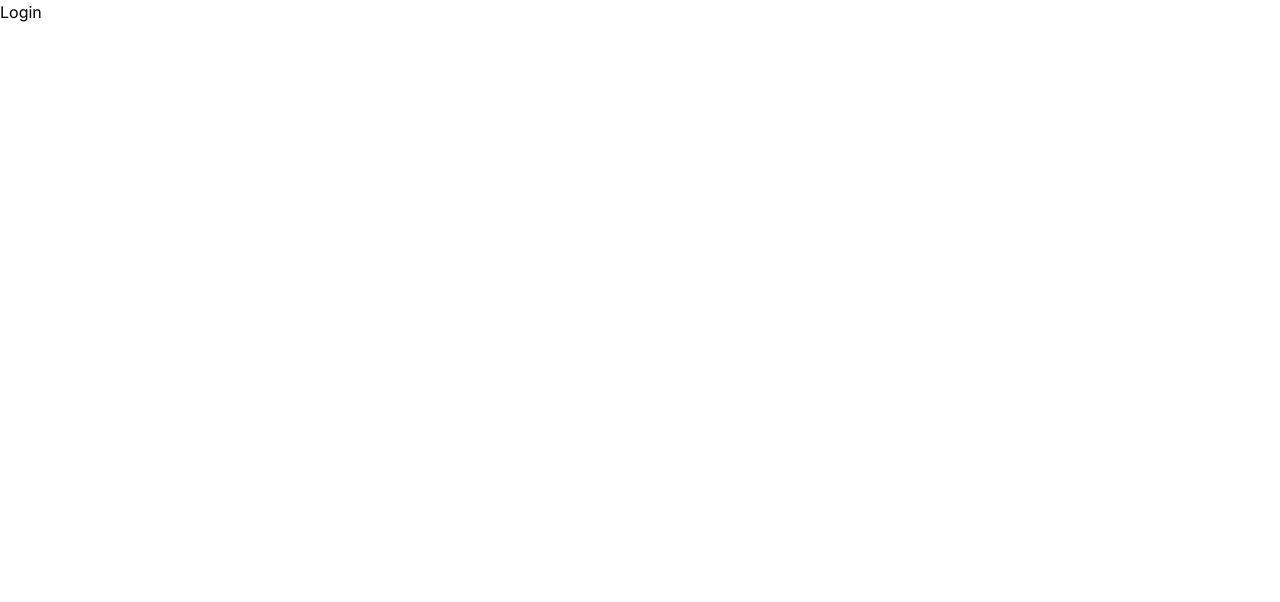
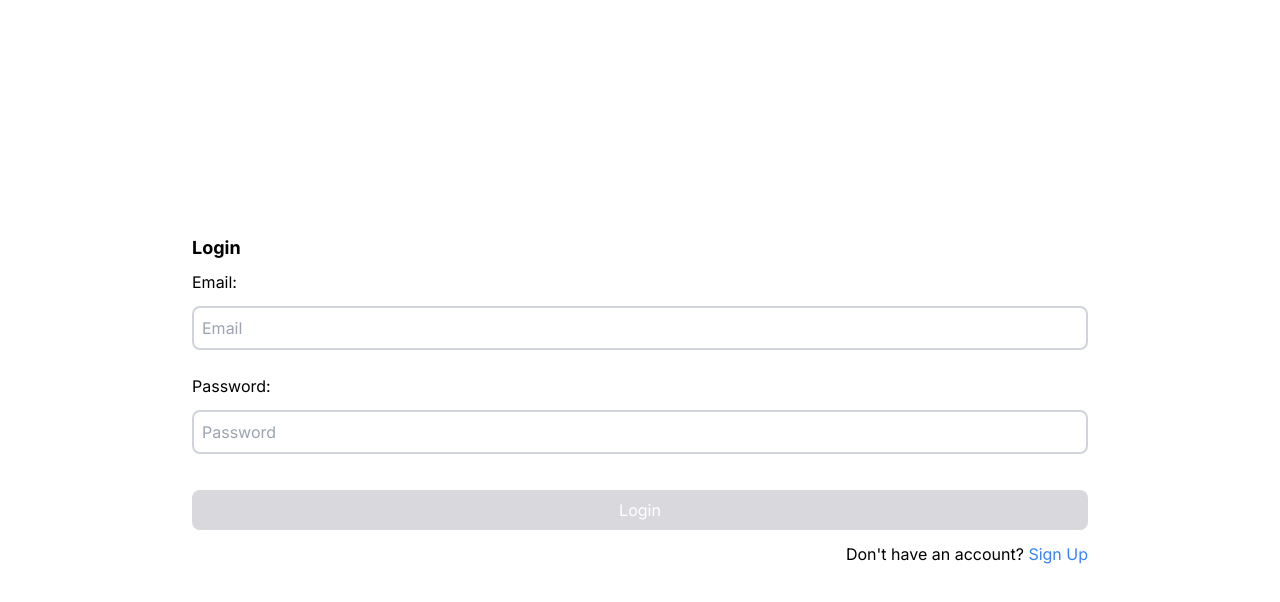
Before and after one commit to Dennardavid/Carefinder, a Next.js app: page /login in a window 1280 px wide. Shown: the top 602 px of the page. Built offline with nearby package versions, Linux system fonts and the light colour scheme.

Commit message:
basic structure for the login

```diff
--- a/src/app/login/page.tsx
+++ b/src/app/login/page.tsx
@@ -1,9 +1,9 @@
+import LoginForm from "@/components/loginform";
+
 function Login(){
     return (
         <div>
-            <h1>
-                Login
-            </h1>
+          <LoginForm />
         </div>
     )
 }
--- /dev/null
+++ b/src/components/loginform.tsx
@@ -0,0 +1,57 @@
+"use client";
+import Link from "next/link";
+import React, { useState } from "react";
+
+function LoginForm() {
+  const [email, setEmail] = useState("");
+  const [password, setPassword] = useState("");
+  const [error, setError] = useState("");
+
+  return (
+    <div className="flex flex-col items-center justify-center h-screen">
+      <div className="w-[70%]">
+        <h1 className="text-left mb-2 font-bold text-lg">Login</h1>
+        <form className=" flex flex-col gap-3">
+          <label htmlFor="email">Email:</label>
+          <input
+            type="email"
+            name="email"
+            id="email"
+            placeholder="Email"
+            onChange={(event) => {
+              setEmail(event.target.value);
+            }}
+          />
+          <label htmlFor="password">Password:</label>
+          <input
+            type="password"
+            name="password"
+            id="password"
+            placeholder="Password"
+            onChange={(event) => {
+              setPassword(event.target.value);
+            }}
+          />
+
+          <span className="text-red-500">{error}</span>
+          <button
+            type="submit"
+            className="bg-zinc-400/40 text-white p-2 rounded-lg"
+          >
+            Login
+          </button>
+        </form>
+        <div className="text-right mt-3">
+          <p>
+            Don&apos;t have an account?{" "}
+            <Link href="/signup" className="text-blue-500">
+              Sign Up
+            </Link>
+          </p>
+        </div>
+      </div>
+    </div>
+  );
+}
+
+export default LoginForm;
```
